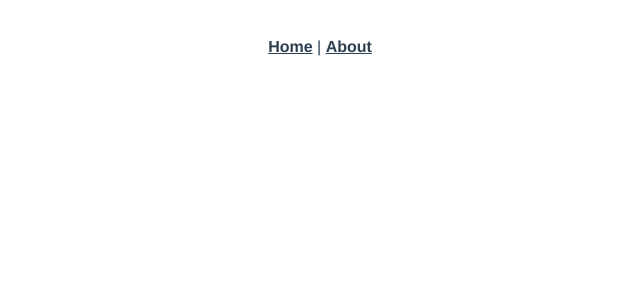
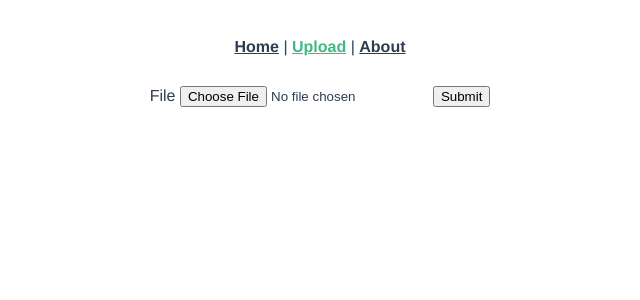
Before and after one commit to rasmusjons/documentupload, a Vue app: page /upload in a window 1280 px wide. Shown: the top 300 px of the page, without its empty margins (320-960 px from the left). Built offline with nearby package versions, Linux system fonts and the light colour scheme.

Commit message:
fungerade upload

```diff
--- a/src/App.vue
+++ b/src/App.vue
@@ -2,6 +2,7 @@
   <div id="app">
     <div id="nav">
       <router-link to="/">Home</router-link> |
+      <router-link to="/upload">Upload</router-link> |
       <router-link to="/about">About</router-link>
     </div>
     <router-view />
--- a/src/router/index.js
+++ b/src/router/index.js
@@ -1,6 +1,7 @@
 import Vue from "vue";
 import VueRouter from "vue-router";
 import Home from "../views/Home.vue";
+import Upload from "../views/Upload.vue";
 
 Vue.use(VueRouter);
 
@@ -9,6 +10,11 @@ const routes = [
     path: "/",
     name: "Home",
     component: Home
+  },
+  {
+    path: "/upload",
+    name: "Upload",
+    component: Upload
   },
   {
     path: "/about",
--- /dev/null
+++ b/src/views/Upload.vue
@@ -0,0 +1,71 @@
+<template>
+  <div class="container">
+    <div class="large-12 medium-12 small-12 cell">
+      <label
+        >File
+        <input
+          type="file"
+          id="file"
+          ref="file"
+          v-on:change="handleFileUpload()"
+        />
+      </label>
+      <button v-on:click="submitFile()">Submit</button>
+    </div>
+  </div>
+</template>
+
+<script>
+import axios from "axios";
+
+export default {
+  /*
+      Defines the data used by the component
+    */
+  data() {
+    return {
+      file: ""
+    };
+  },
+
+  methods: {
+    /*
+        Submits the file to the server
+      */
+    submitFile() {
+      /*
+                Initialize the form data
+            */
+      let formData = new FormData();
+
+      /*
+                Add the form data we need to submit
+            */
+      formData.append("document", this.file);
+
+      /*
+          Make the request to the POST /single-file URL
+        */
+      axios
+        .post("http://localhost:3000/documents", formData, {
+          headers: {
+            "Content-Type": "multipart/form-data"
+          }
+        })
+        .then(function() {
+          console.log("SUCCESS!!");
+        })
+        .catch(function() {
+          console.log("FAILURE!!");
+        });
+    },
+
+    /*
+        Handles a change on the file upload
+      */
+    handleFileUpload() {
+      this.file = this.$refs.file.files[0];
+    }
+  }
+};
+</script>
```
